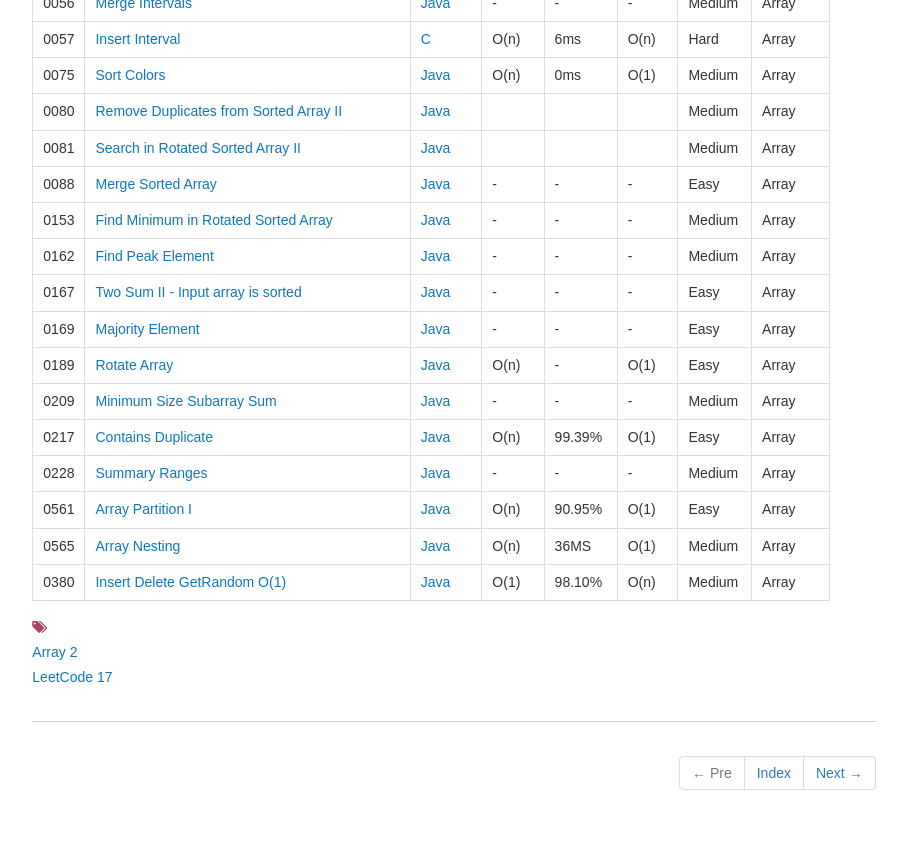
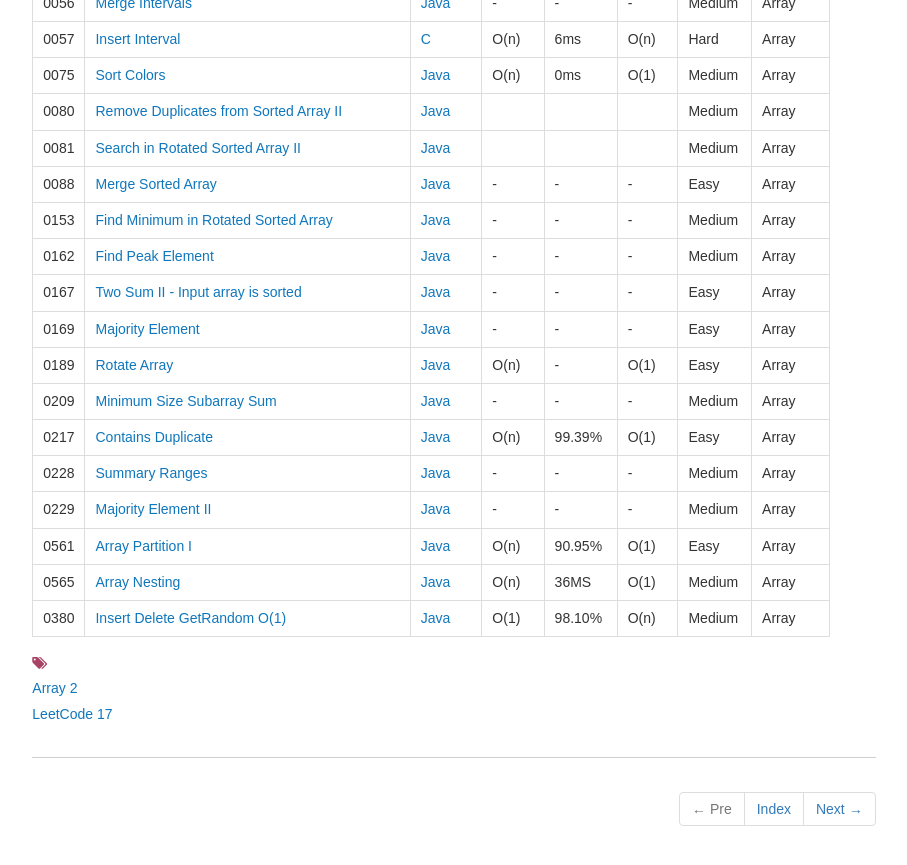
Before and after one commit to dunso/algorithm, a Jekyll site: the page built from docs/_posts/2017-11-29-Array.md, in a window 1280 px wide and 900 px high, scrolled down 603 px. Shown: the top 865 px of the window, without its empty margins (186-1093 px from the left). Built offline with Jekyll 4.4.1, drawn with Linux system fonts in a browser that asks for light colours; nearby versions of some CDN libraries.

Commit message:
Add index of LeetCode0229.java to docs

```diff
--- a/docs/_posts/2017-11-29-Array.md
+++ b/docs/_posts/2017-11-29-Array.md
@@ -37,6 +37,7 @@
 |0209|[Minimum Size Subarray Sum](https://leetcode.com/problems/minimum-size-subarray-sum/) | [Java](https://e.srl/leetcode-209/)  |-|-|-|  Medium |Array|
 |0217|[Contains Duplicate](https://leetcode.com/problems/contains-duplicate) | [Java](https://e.srl/leetcode-217/)  | O(n) |99.39%| O(1)  |  Easy |Array|
 |0228|[Summary Ranges](https://leetcode.com/problems/summary-ranges) | [Java](https://e.srl/leetcode-228/)  |-|-|-|  Medium |Array|
+|0229|[Majority Element II](https://leetcode.com/problems/majority-element-ii/) | [Java](https://e.srl/leetcode-229/)  |-|-|-|  Medium |Array|
 |0561|[Array Partition I](https://leetcode.com/problems/array-partition-i)| [Java](https://e.srl/leetcode-561/)  | O(n) |90.95%| O(1)  |  Easy |Array|
 |0565|[Array Nesting](https://leetcode.com/problems/array-nesting)| [Java](https://e.srl/leetcode-565/)  | O(n) |36MS| O(1)  |  Medium |Array|
 |0380|[Insert Delete GetRandom O(1)](https://leetcode.com/problems/insert-delete-getrandom-o1/) | [Java](https://e.srl/leetcode-380/)  | O(1) |98.10%| O(n)  |  Medium |Array|
```
